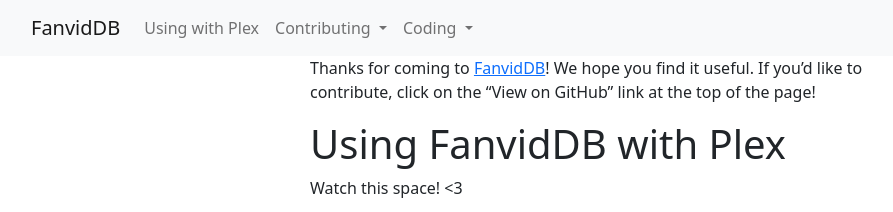
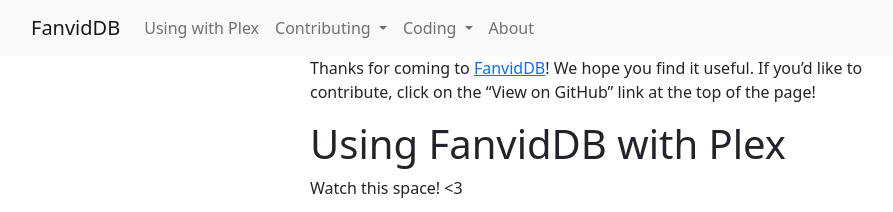
Before and after one commit to FanvidDB/fanviddb-server, a Jekyll site: the page built from docs/index.md, in a window 1280 px wide. Shown: the top 212 px of the page, without its empty margins (51-944 px from the left). Built offline with Jekyll 4.4.1, drawn with Linux system fonts in a browser that asks for light colours; Markdown is read by kramdown in place of the engine named in the settings.

Commit message:
Added 'About' page to docs site

```diff
--- a/docs/_data/navigation.yaml
+++ b/docs/_data/navigation.yaml
@@ -25,3 +25,6 @@
 
     - title: Docs site
       url: /coding/docs-site.html
+
+- title: About
+  url: /about
--- a/static/index.html
+++ b/static/index.html
@@ -51,6 +51,9 @@
               <li><a class="dropdown-item" href="https://docs.fanviddb.com/coding/docs-site.html">Docs site</a></li>
             </ul>
           </li>
+          <li class="nav-item">
+            <a class="nav-link" href="https://docs.fanviddb.com/about">About</a>
+          </li>
         </ul>
       </div>
     </div>
```
